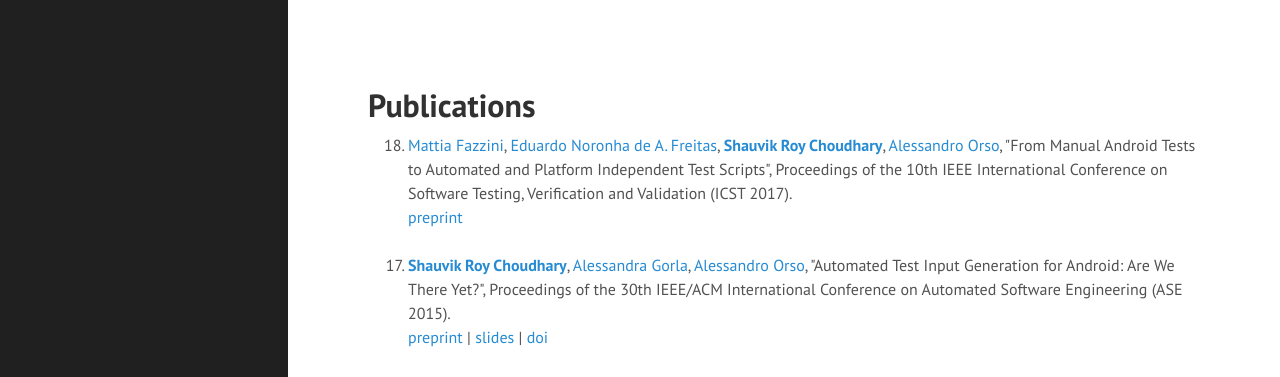
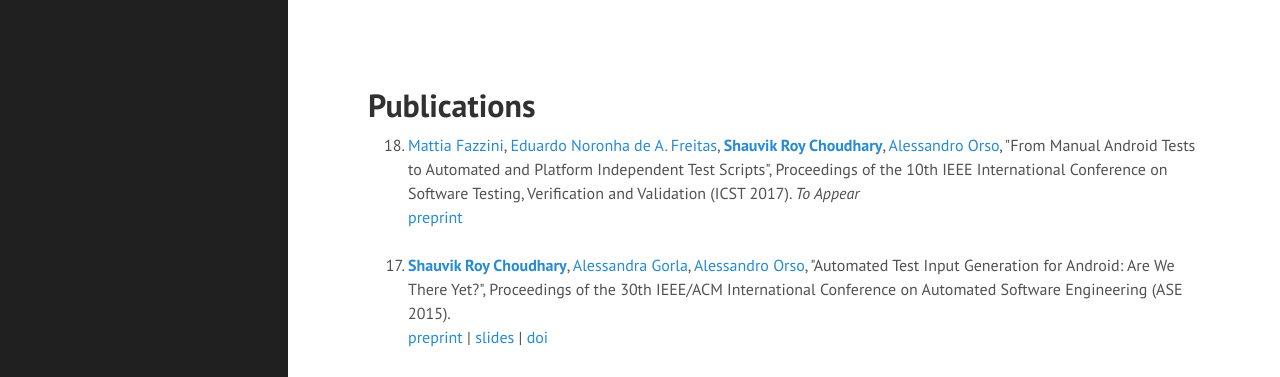
Before and after one commit to shauvik/shauvik.github.io, a Jekyll site: the page built from publications.html, in a window 1280 px wide and 900 px high. Shown: the top 377 px of the window. Built offline with Jekyll 4.4.1, drawn with Linux system fonts in a browser that asks for light colours; nearby versions of some CDN libraries.

Commit message:
Update publications.html

```diff
--- a/publications.html
+++ b/publications.html
@@ -14,7 +14,7 @@ title: Publications
 
 <ol reversed>
 
-<li><a href="http://www.cc.gatech.edu/~mfazzini/">Mattia Fazzini</a>, <a>Eduardo Noronha de A. Freitas</a>, <a><b>Shauvik Roy Choudhary</b></a>, <a href="http://www.cc.gatech.edu/~orso/">Alessandro Orso</a>, "From Manual Android Tests to Automated and Platform Independent Test Scripts", Proceedings of the 10th IEEE International Conference on Software Testing, Verification and Validation (ICST 2017).</li>
+<li><a href="http://www.cc.gatech.edu/~mfazzini/">Mattia Fazzini</a>, <a>Eduardo Noronha de A. Freitas</a>, <a><b>Shauvik Roy Choudhary</b></a>, <a href="http://www.cc.gatech.edu/~orso/">Alessandro Orso</a>, "From Manual Android Tests to Automated and Platform Independent Test Scripts", Proceedings of the 10th IEEE International Conference on Software Testing, Verification and Validation (ICST 2017). <i>To Appear</i></li>
 <a href="http://arxiv.org/abs/1608.03624">preprint</a>
 <br><br>
 
```
